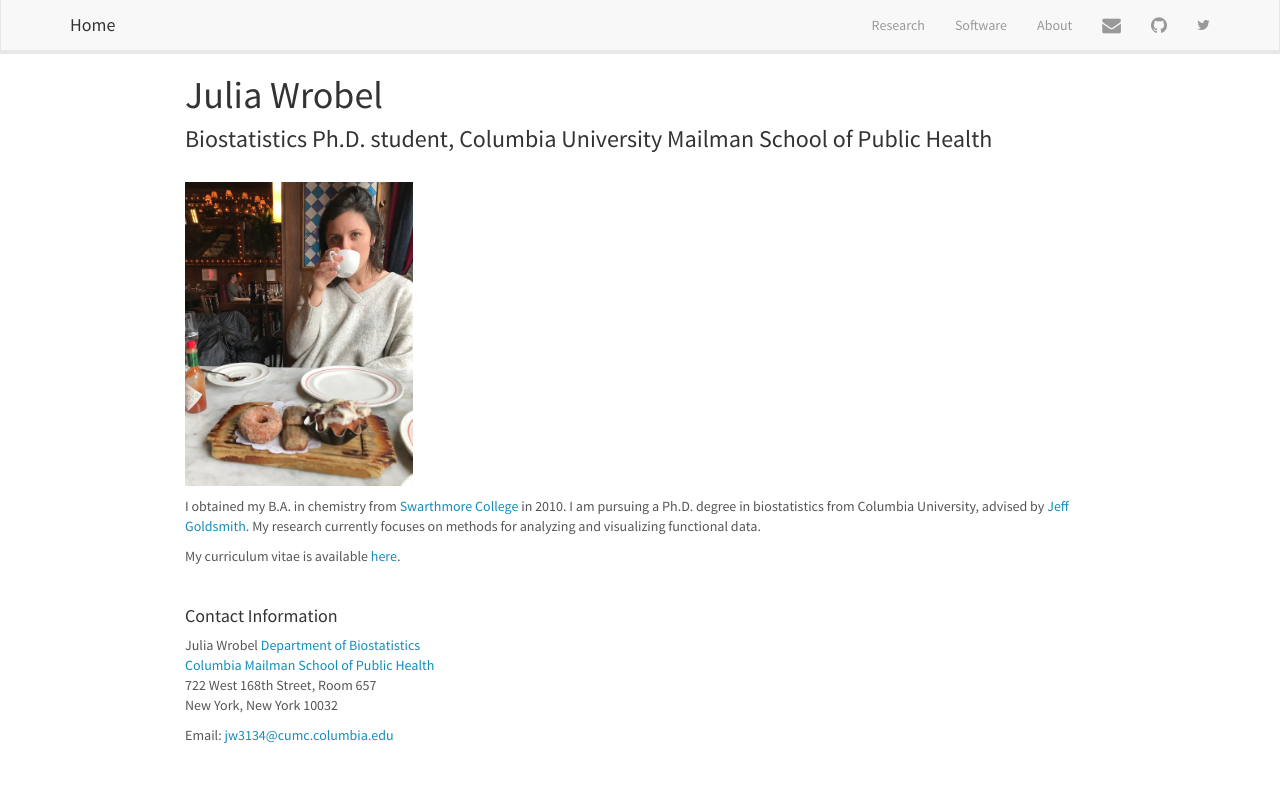
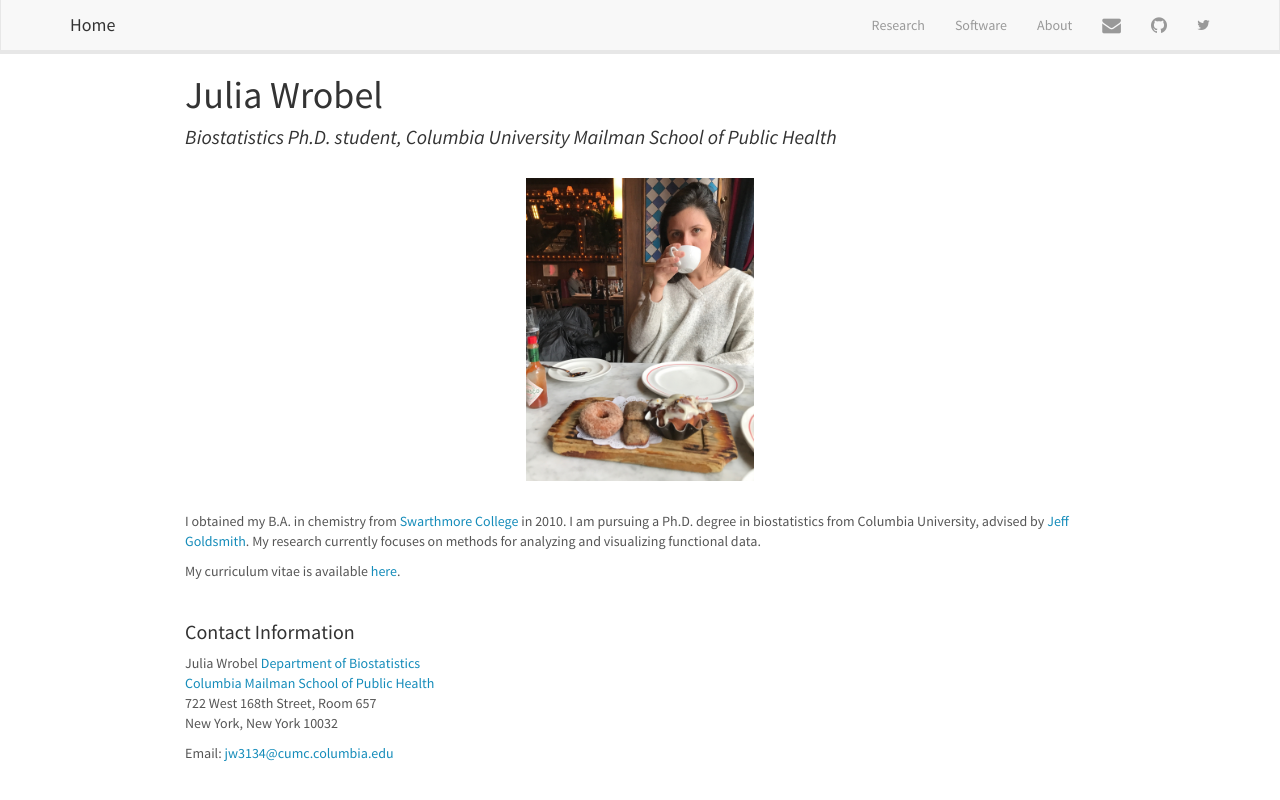
Before and after one commit to julia-wrobel/julia-wrobel.github.io, a Jekyll site: the page index.html, which Jekyll copies as it is, in a window 1280 px wide. Shown: the top 800 px of the page. Built offline with Jekyll 4.4.1, drawn with Linux system fonts in a browser that asks for light colours.

Commit message:
greg says hi

````diff
--- a/about.Rmd
+++ b/about.Rmd
@@ -2,7 +2,7 @@
 title: "About"
 runtime: shiny
 ---
-<link rel="stylesheet" href="_layouts/styles.css" type="text/css">
+<link rel="stylesheet" href="styles.css" type="text/css">
 
 ```{r setup, include=FALSE}
 knitr::opts_chunk$set(echo = FALSE)
--- a/about.html
+++ b/about.html
@@ -221,7 +221,7 @@ $(document).ready(function () {
 </div>
 
 
-<p><link rel="stylesheet" href="_layouts/styles.css" type="text/css"></p>
+<p><link rel="stylesheet" href="styles.css" type="text/css"></p>
 <p>Outside of playing with new R packages, I like rock climbing, hiking, skiing, and stuff outside. This tab is mostly just an excuse to show off some of those pictures. Here are some pictures from skiing in Utah..</p>
 <p><br><img src="images/ski.jpg" alt="julia" style="width:25%; border:10px solid"><br></p>
 <p>..and rock climbing near Lake Tahoe.</p>
--- a/index.Rmd
+++ b/index.Rmd
@@ -2,7 +2,7 @@
 title: "Julia Wrobel"
 ---
 
-<link rel="stylesheet" href="_layouts/styles.css" type="text/css">
+<link rel="stylesheet" href="styles.css" type="text/css">
 
 ### Biostatistics Ph.D. student, Columbia University Mailman School of Public Health
 
--- a/index.html
+++ b/index.html
@@ -221,7 +221,7 @@ $(document).ready(function () {
 </div>
 
 
-<p><link rel="stylesheet" href="_layouts/styles.css" type="text/css"></p>
+<p><link rel="stylesheet" href="styles.css" type="text/css"></p>
 <div id="biostatistics-ph.d.student-columbia-university-mailman-school-of-public-health" class="section level3">
 <h3>Biostatistics Ph.D. student, Columbia University Mailman School of Public Health</h3>
 <p><br><img src="images/julia3.jpg" alt="julia" style="width:25%"><br></p>
--- a/research.Rmd
+++ b/research.Rmd
@@ -2,7 +2,7 @@
 title: "Research"
 ---
 
-<link rel="stylesheet" href="_layouts/styles.css" type="text/css">
+<link rel="stylesheet" href="styles.css" type="text/css">
 
 ### Curve Registration
 
--- a/research.html
+++ b/research.html
@@ -221,7 +221,7 @@ $(document).ready(function () {
 </div>
 
 
-<p><link rel="stylesheet" href="_layouts/styles.css" type="text/css"></p>
+<p><link rel="stylesheet" href="styles.css" type="text/css"></p>
 <div id="curve-registration" class="section level3">
 <h3>Curve Registration</h3>
 <p>Right now I’m developing a method to <strong>register exponential family functional data</strong>. If each curve represents an observation for one subject, then <em>curve registration</em> refers to warping the domain (often time) of a set of curves so that the main features of each curve are aligned across subjects. An example with simulated data is below.</p>
--- /dev/null
+++ b/styles.css
@@ -0,0 +1,27 @@
+h1 {
+  font-size: 30px;
+}
+.title {
+  font-size: 30px;
+}
+h2 {
+  font-size: 28px;
+}
+h3 {
+  font-size: 20px;
+  font-style: italic;
+  font-weight: 100;
+}
+h4 {
+  font-size: 20px;
+}
+h5 {
+  font-size: 16px;
+}
+h6 {
+  font-size: 12px;
+}
+img {
+   display: block;
+    margin: auto;
+}
````
Also changed, not shown: 1 other file.
